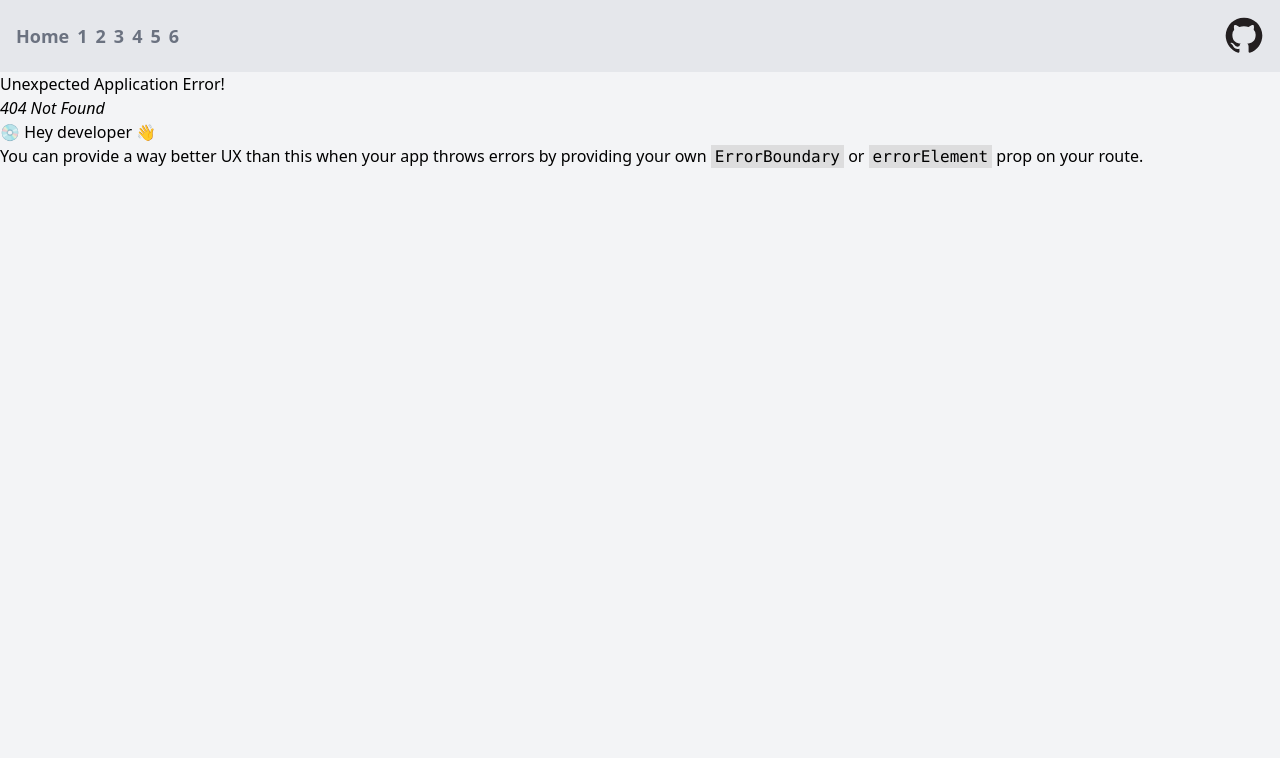
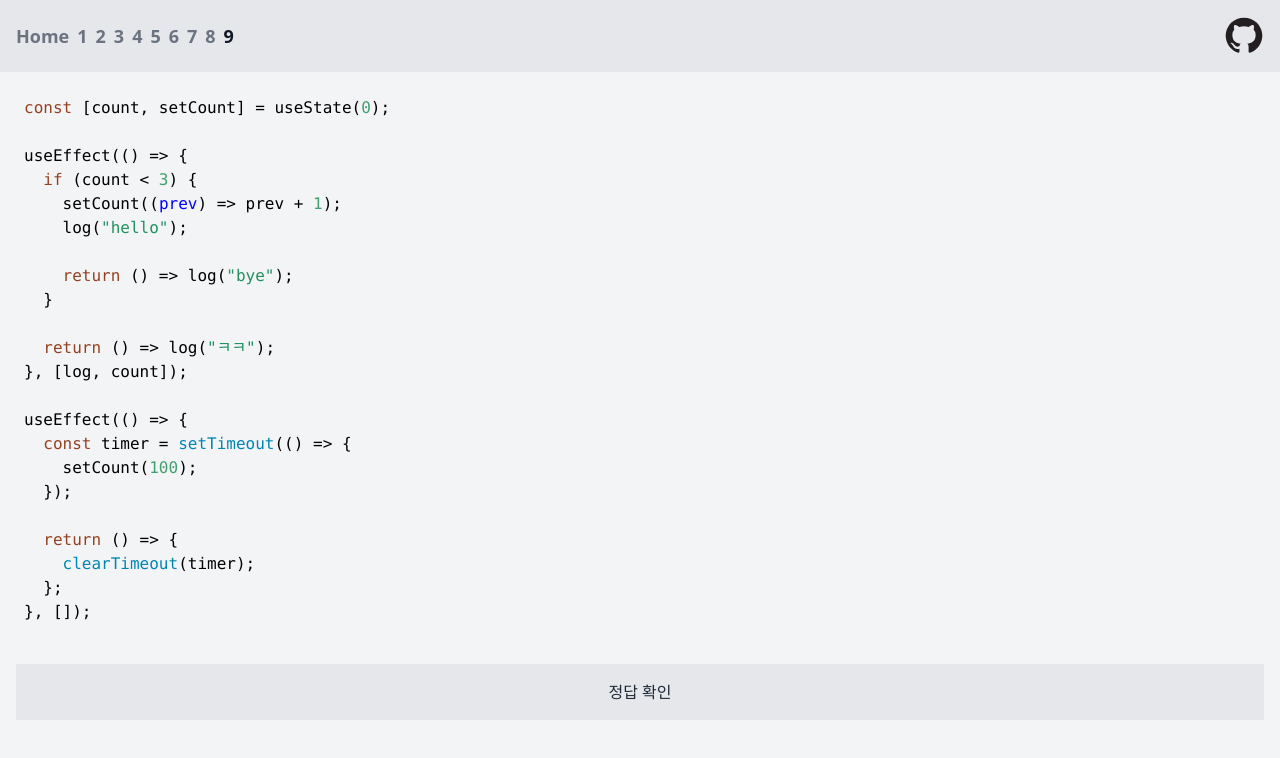
Before and after one commit to limeojin363/react-console-quiz, a React (Create React App) app: page /9 in a window 1280 px wide. Before the commit this address had no page. Shown: the top 758 px of the page. Built offline with nearby package versions, Linux system fonts and the light colour scheme.

Commit message:
feat: 7, 8, 9

```diff
--- a/src/App.tsx
+++ b/src/App.tsx
@@ -2,6 +2,9 @@ import { RouterProvider, createBrowserRouter } from "react-router-dom";
 import { lazy } from "react";
 import Description from "./components/description/Description";
 import GitHubIcon from "./assets/images/github.svg";
+import Quiz7 from "./components/quizzes/Quiz7";
+import Quiz8 from "./components/quizzes/Quiz8";
+import Quiz9 from "./components/quizzes/Quiz9";
 
 const Quiz1 = lazy(() => import("./components/quizzes/Quiz1"));
 const Quiz2 = lazy(() => import("./components/quizzes/Quiz2"));
@@ -45,6 +48,21 @@ const routes = [
     path: "/6",
     element: <Quiz6 />,
     view: "6",
+  },
+  {
+    path: "/7",
+    element: <Quiz7 />,
+    view: "7",
+  },
+  {
+    path: "/8",
+    element: <Quiz8 />,
+    view: "8",
+  },
+  {
+    path: "/9",
+    element: <Quiz9 />,
+    view: "9",
   },
 ];
 
--- /dev/null
+++ b/src/components/quizzes/Quiz7.tsx
@@ -0,0 +1,43 @@
+import { useEffect, useState } from "react";
+import useLogger from "../../hooks/logger/useLogger";
+import QuizTemplate from "../template/QuizTemplate";
+
+const code = `const [a, setA] = useState(1);
+
+useEffect(() => {
+  setA(2);
+  log(a);
+}, [log, a]);
+
+useEffect(() => {
+  setA(3);
+  log(a);
+}, [log, a]);`;
+
+const Quiz7 = () => {
+  const { log, show, result, isLogShow } = useLogger();
+  const [a, setA] = useState(1);
+
+  useEffect(() => {
+    setA(2);
+    log(a);
+  }, [log, a]);
+
+  useEffect(() => {
+    setA(3);
+    log(a);
+  }, [log, a]);
+
+  return (
+    <QuizTemplate
+      {...{
+        code,
+        isLogShow,
+        result,
+        show,
+      }}
+    />
+  );
+};
+
+export default Quiz7;
--- /dev/null
+++ b/src/components/quizzes/Quiz8.tsx
@@ -0,0 +1,41 @@
+import { useEffect, useState } from "react";
+import useLogger from "../../hooks/logger/useLogger";
+import QuizTemplate from "../template/QuizTemplate";
+
+const code = `const [count, setCount] = useState(0);
+
+useEffect(() => {
+  if (count < 3) {
+    setCount((prev) => prev + 1);
+    log("hello");
+  }
+
+  return () => log("bye");
+}, [log, count]);`;
+
+const Quiz8 = () => {
+  const { log, show, result, isLogShow } = useLogger();
+  const [count, setCount] = useState(0);
+
+  useEffect(() => {
+    if (count < 3) {
+      setCount((prev) => prev + 1);
+      log("hello");
+    }
+
+    return () => log("bye");
+  }, [log, count]);
+
+  return (
+    <QuizTemplate
+      {...{
+        code,
+        isLogShow,
+        result,
+        show,
+      }}
+    />
+  );
+};
+
+export default Quiz8;
--- /dev/null
+++ b/src/components/quizzes/Quiz9.tsx
@@ -0,0 +1,65 @@
+import { useEffect, useState } from "react";
+import useLogger from "../../hooks/logger/useLogger";
+import QuizTemplate from "../template/QuizTemplate";
+
+const code = `const [count, setCount] = useState(0);
+
+useEffect(() => {
+  if (count < 3) {
+    setCount((prev) => prev + 1);
+    log("hello");
+
+    return () => log("bye");
+  }
+
+  return () => log("ㅋㅋ");
+}, [log, count]);
+
+useEffect(() => {
+  const timer = setTimeout(() => {
+    setCount(100);
+  });
+
+  return () => {
+    clearTimeout(timer);
+  };
+}, []);`;
+
+const Quiz9 = () => {
+  const { log, show, result, isLogShow } = useLogger();
+  const [count, setCount] = useState(0);
+
+  useEffect(() => {
+    if (count < 3) {
+      setCount((prev) => prev + 1);
+      log("hello");
+
+      return () => log("bye");
+    }
+
+    return () => log("ㅋㅋ");
+  }, [log, count]);
+
+  useEffect(() => {
+    const timer = setTimeout(() => {
+      setCount(100);
+    }, 1000);
+
+    return () => {
+      clearTimeout(timer);
+    };
+  }, []);
+
+  return (
+    <QuizTemplate
+      {...{
+        code,
+        isLogShow,
+        result,
+        show,
+      }}
+    />
+  );
+};
+
+export default Quiz9;
```
